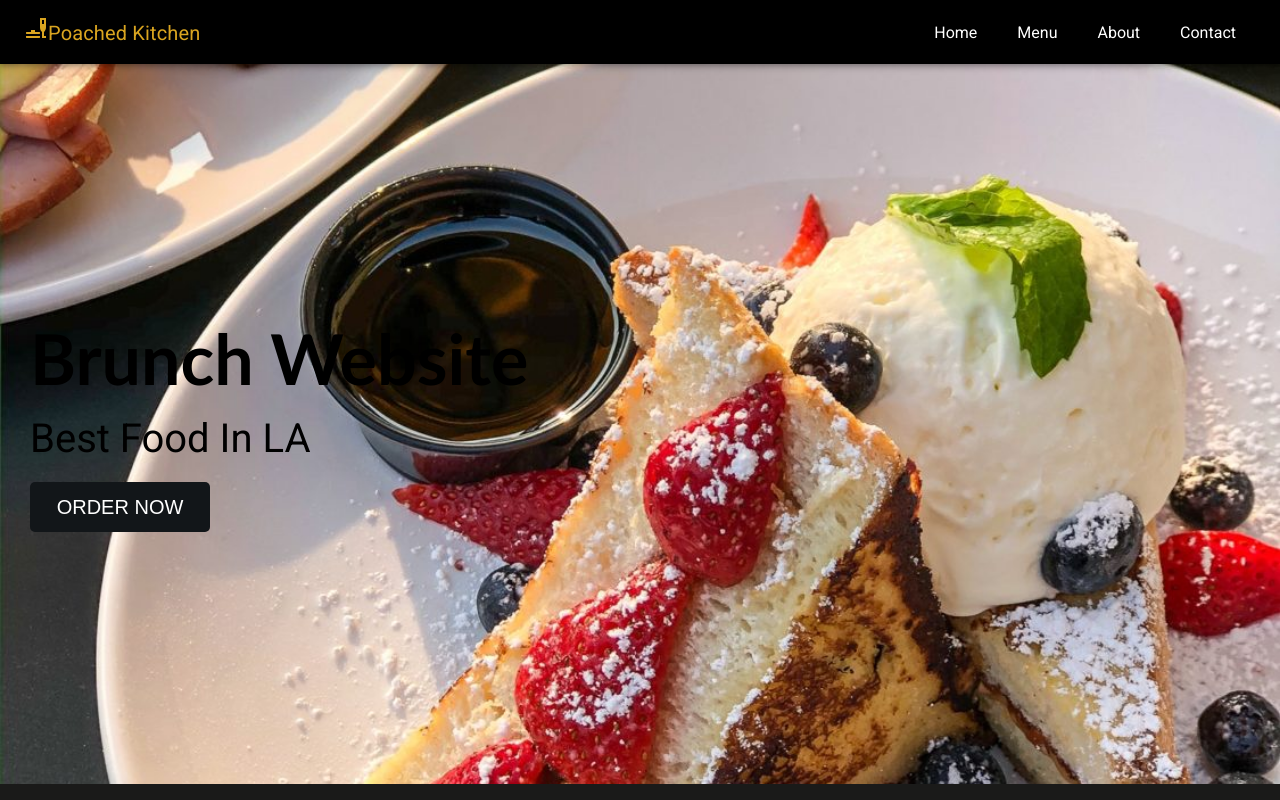
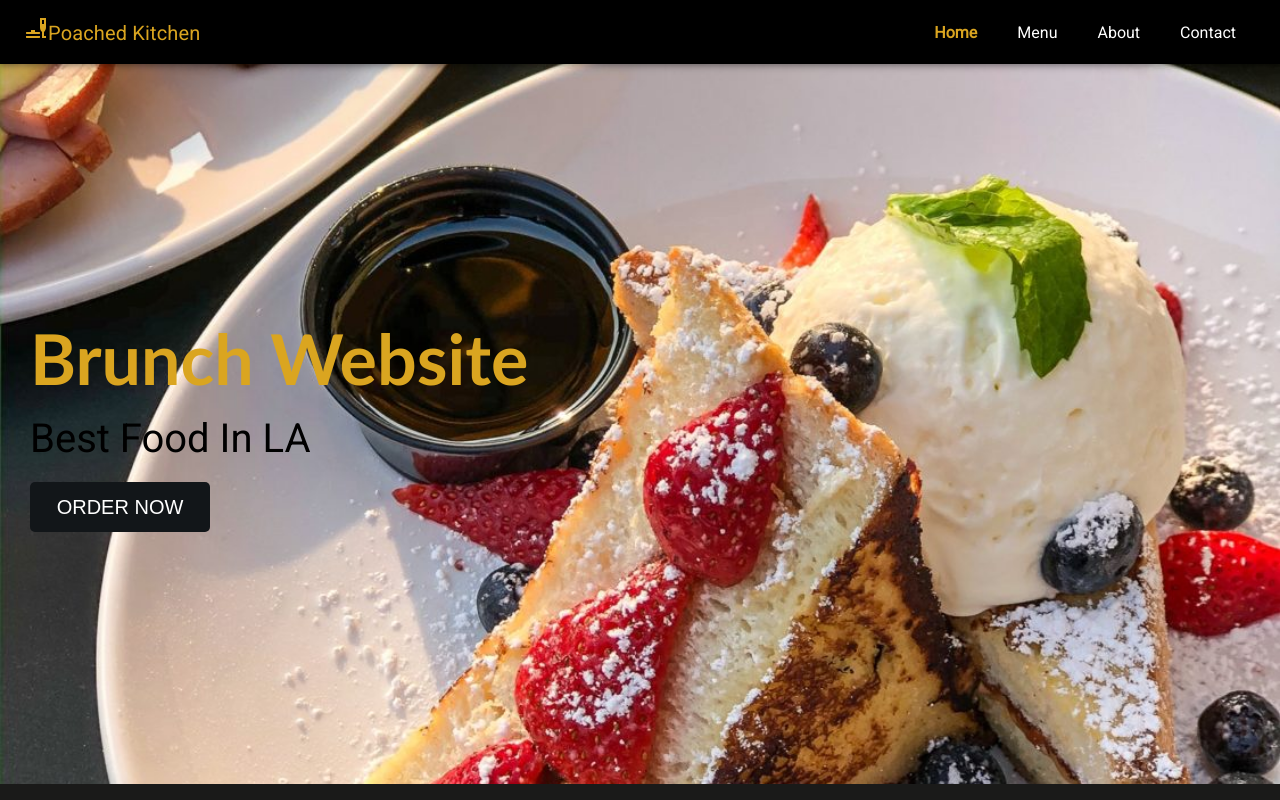
Before and after one commit to Qojedi57/restaurant-website, a React (Vite) app: page / in a window 1280 px wide. Shown: the top 800 px of the page. Built offline with nearby package versions, Linux system fonts and the light colour scheme.

Commit message:
Wip:Updated the mobile response from the navabar to mobile view

```diff
--- a/src/components/Layout/Header.jsx
+++ b/src/components/Layout/Header.jsx
@@ -10,7 +10,7 @@ import {
 } from "@mui/material";
 import BrunchDiningIcon from "@mui/icons-material/BrunchDining";
 import MenuIcon from "@mui/icons-material/Menu";
-import { Link } from "react-router-dom";
+import {NavLink } from "react-router-dom";
 import "../../styles/HeaderStyles.css";
 
 const Header = () => {
@@ -34,16 +34,18 @@ const Header = () => {
       <Divider />
       <ul className="mobile-navigation">
         <li>
-          <Link to={"/"}>Home</Link>
+          <NavLink activeClassName='active' to={"/"}>
+            Home
+            </NavLink>
         </li>
         <li>
-          <Link to={"/menu"}>Menu</Link>
+          <NavLink to={"/menu"}>Menu</NavLink>
         </li>
         <li>
-          <Link to={"/about"}>About</Link>
+          <NavLink to={"/about"}>About</NavLink>
         </li>
         <li>
-          <Link to={"/contact"}>Contact</Link>
+          <NavLink to={"/contact"}>Contact</NavLink>
         </li>
       </ul>
     </Box>
@@ -77,16 +79,18 @@ const Header = () => {
             <Box sx={{ display: { xs: "none", sm: "block" } }}>
               <ul className="navigation-menu">
                 <li>
-                  <Link to={"/"}>Home</Link>
+                  <NavLink  activeClassName='active' to={"/"}>
+                    Home
+                    </NavLink>
                 </li>
                 <li>
-                  <Link to={"/menu"}>Menu</Link>
+                  <NavLink to={"/menu"}>Menu</NavLink>
                 </li>
                 <li>
-                  <Link to={"/about"}>About</Link>
+                  <NavLink to={"/about"}>About</NavLink>
                 </li>
                 <li>
-                  <Link to={"/contact"}>Contact</Link>
+                  <NavLink to={"/contact"}>Contact</NavLink>
                 </li>
               </ul>
             </Box>
--- a/src/pages/Menu.jsx
+++ b/src/pages/Menu.jsx
@@ -6,7 +6,7 @@ import { Box, Card, CardActionArea, CardContent, CardMedia, Typography } from "@
 const Menu = () => {
   return (
     <Layout>
-      <Box sx={{}}>
+      <Box sx={{display:'flex', flexWrap:'wrap', justifyContent:'center' }}>
         {MenuList.map((menu) => (
           <Card sx={{maxWidth: '390px', display: 'flex', m:2 }}>
             <CardActionArea>
--- a/src/styles/HeaderStyles.css
+++ b/src/styles/HeaderStyles.css
@@ -13,7 +13,10 @@
     text-decoration: none;
     color: white;
 }
-
+.active{
+  color:goldenrod !important;
+  font-weight:bold !important;
+}
 /* mobile view */
 .mobile-navigation{
     list-style: none;
--- a/src/styles/HomeStyles.css
+++ b/src/styles/HomeStyles.css
@@ -19,8 +19,8 @@
   align-items: center;
   font-weight: bold;
   font-size: 70px;
-  font-family: "Gill Sans", "Gill Sans MT", Calibri, "Trebuchet MS", sans-serif;
-  color: black;
+  font-family: "Gill Sans", "Gill Sans MT", "Calibri", "Trebuchet MS", sans-serif;
+  color:goldenrod;
 }
 
 .home .headerContainer p {
@@ -28,7 +28,7 @@
   padding: 0;
   font-size: 40px;
   font-weight: lighter;
-  color: black;
+  color:black;
 }
 
 .headerContainer button {
@@ -72,7 +72,7 @@
     font-size:40px;
     height:30px;
     margin:30px 0px;
-    color:white;
+    color:goldenrod;
   }
   .home .headerContainer p{
     font-size:30px;
```
Also changed, not shown: .eslintrc.cjs (deleted), src/assets/classicwaffle.jpg (added), src/assets/rancheroeggs.jpg (added).
